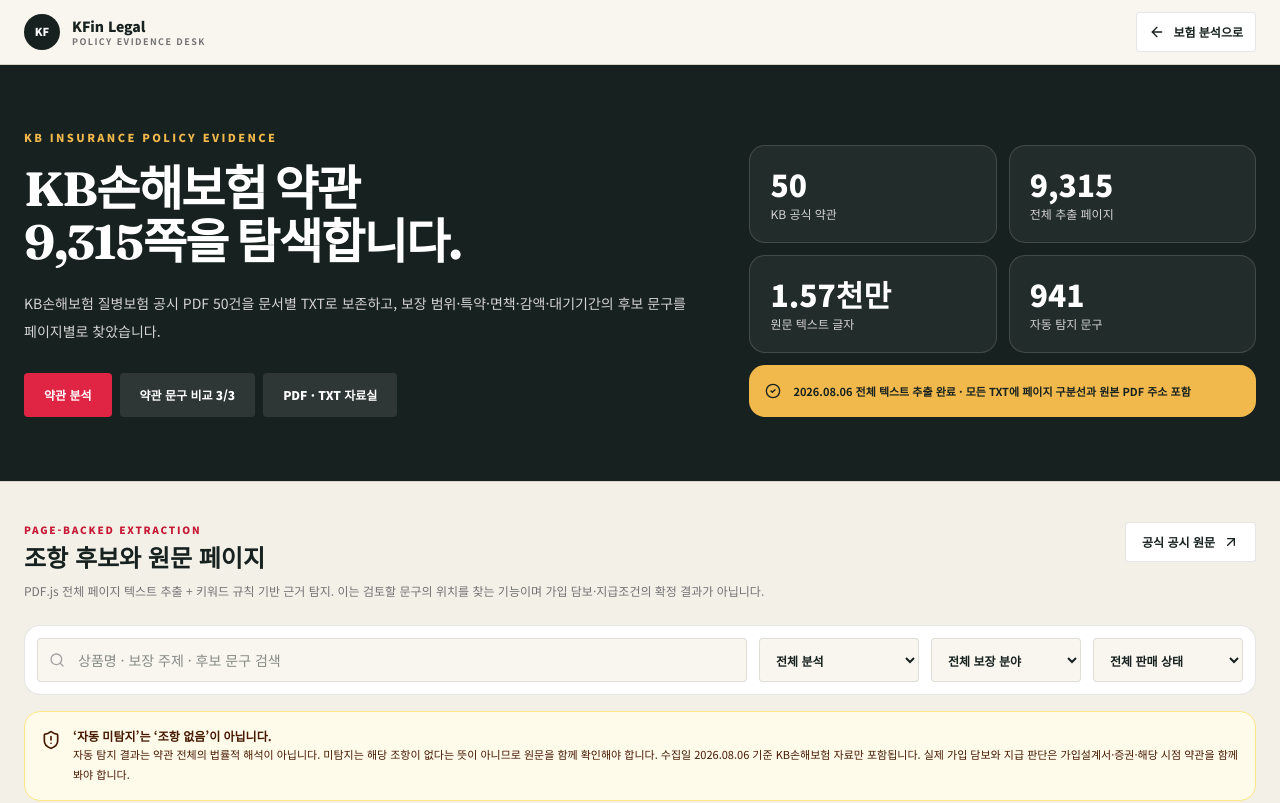
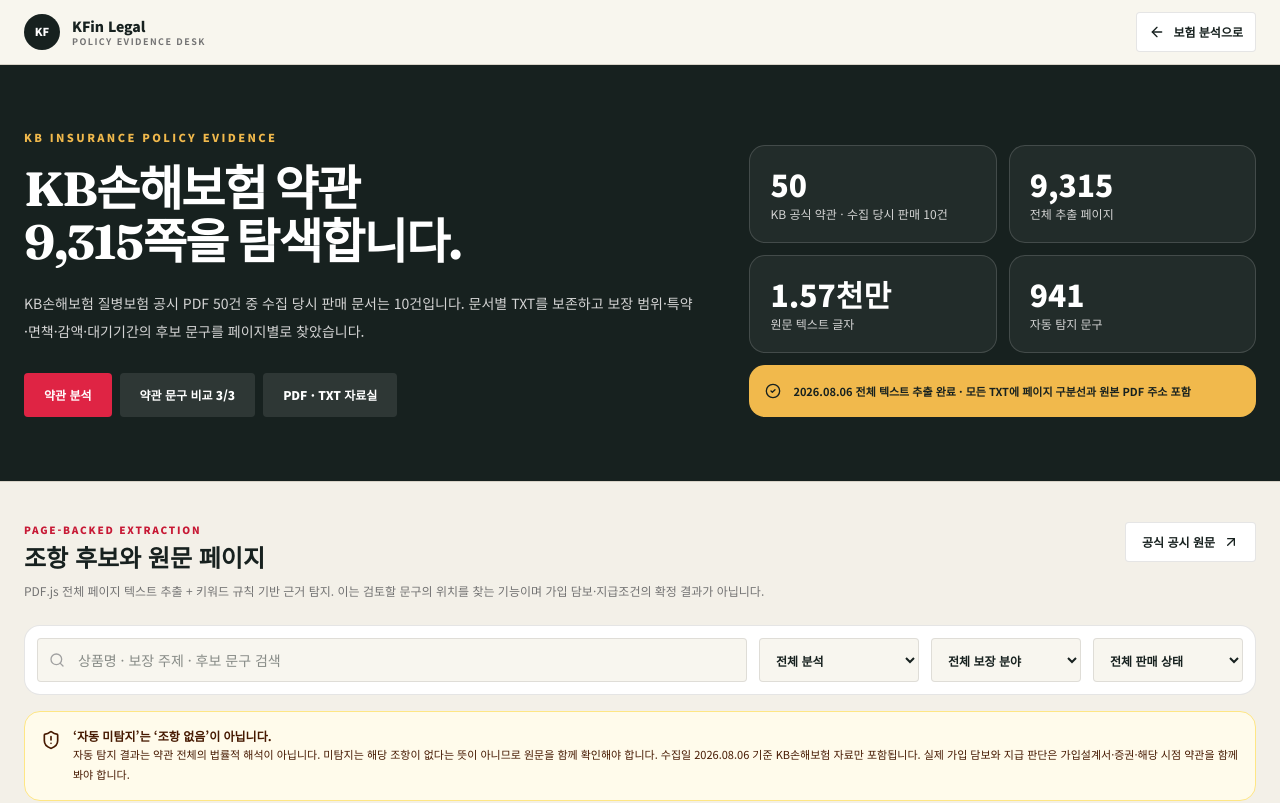
Before and after one commit to jinuk0211/insurance, a Next.js app: page /insurance/terms in a window 1280 px wide. Shown: the top 803 px of the page. Built offline with nearby package versions, Linux system fonts and the light colour scheme.

Commit message:
docs: expose current policy catalog scope

```diff
--- a/components/insurance/terms-library.tsx
+++ b/components/insurance/terms-library.tsx
@@ -62,6 +62,7 @@
   const analysis = analysisById.get(document.id)
   return analysis ? [{ document, analysis }] : []
 })
+const ON_SALE_COUNT = POLICY_RECORDS.filter(({ document }) => document.saleStatus === "on_sale").length
 
 function formatDate(value: string | null): string {
   return value ? value.replaceAll("-", ".") : "일자 미표시"
@@ -225,7 +226,7 @@
           <div>
             <p className="text-[11px] font-black uppercase tracking-[0.22em] text-[#f1b94c]">KB insurance policy evidence</p>
             <h1 className="mt-4 max-w-3xl font-serif text-4xl font-bold leading-[1.12] tracking-[-0.035em] sm:text-5xl">KB손해보험 약관<br />{formatNumber(OFFICIAL_POLICY_ANALYSIS_SUMMARY.pageCount)}쪽을 탐색합니다.</h1>
-            <p className="mt-5 max-w-2xl text-sm leading-7 text-neutral-300">KB손해보험 질병보험 공시 PDF {OFFICIAL_POLICY_ANALYSIS_SUMMARY.documentCount}건을 문서별 TXT로 보존하고, 보장 범위·특약·면책·감액·대기기간의 후보 문구를 페이지별로 찾았습니다.</p>
+            <p className="mt-5 max-w-2xl text-sm leading-7 text-neutral-300">KB손해보험 질병보험 공시 PDF {OFFICIAL_POLICY_ANALYSIS_SUMMARY.documentCount}건 중 수집 당시 판매 문서는 {ON_SALE_COUNT}건입니다. 문서별 TXT를 보존하고 보장 범위·특약·면책·감액·대기기간의 후보 문구를 페이지별로 찾았습니다.</p>
             <div className="mt-7 flex flex-wrap gap-2">
               {([
                 ["analysis", "약관 분석"],
@@ -238,7 +239,7 @@
           </div>
 
           <div className="grid grid-cols-2 gap-3 self-end">
-            <div className="rounded-2xl border border-white/15 bg-white/5 p-5"><p className="text-3xl font-black tabular-nums">{OFFICIAL_POLICY_ANALYSIS_SUMMARY.documentCount}</p><p className="mt-1 text-xs text-neutral-300">KB 공식 약관</p></div>
+            <div className="rounded-2xl border border-white/15 bg-white/5 p-5"><p className="text-3xl font-black tabular-nums">{OFFICIAL_POLICY_ANALYSIS_SUMMARY.documentCount}</p><p className="mt-1 text-xs text-neutral-300">KB 공식 약관 · 수집 당시 판매 {ON_SALE_COUNT}건</p></div>
             <div className="rounded-2xl border border-white/15 bg-white/5 p-5"><p className="text-3xl font-black tabular-nums">{formatNumber(OFFICIAL_POLICY_ANALYSIS_SUMMARY.pageCount)}</p><p className="mt-1 text-xs text-neutral-300">전체 추출 페이지</p></div>
             <div className="rounded-2xl border border-white/15 bg-white/5 p-5"><p className="text-3xl font-black tabular-nums">{(OFFICIAL_POLICY_ANALYSIS_SUMMARY.characterCount / 10_000_000).toFixed(2)}천만</p><p className="mt-1 text-xs text-neutral-300">원문 텍스트 글자</p></div>
             <div className="rounded-2xl border border-white/15 bg-white/5 p-5"><p className="text-3xl font-black tabular-nums">{formatNumber(OFFICIAL_POLICY_ANALYSIS_SUMMARY.evidenceCount)}</p><p className="mt-1 text-xs text-neutral-300">자동 탐지 문구</p></div>
```
Also changed, not shown: 1 other file (tests, documents, lock files or other folders).
